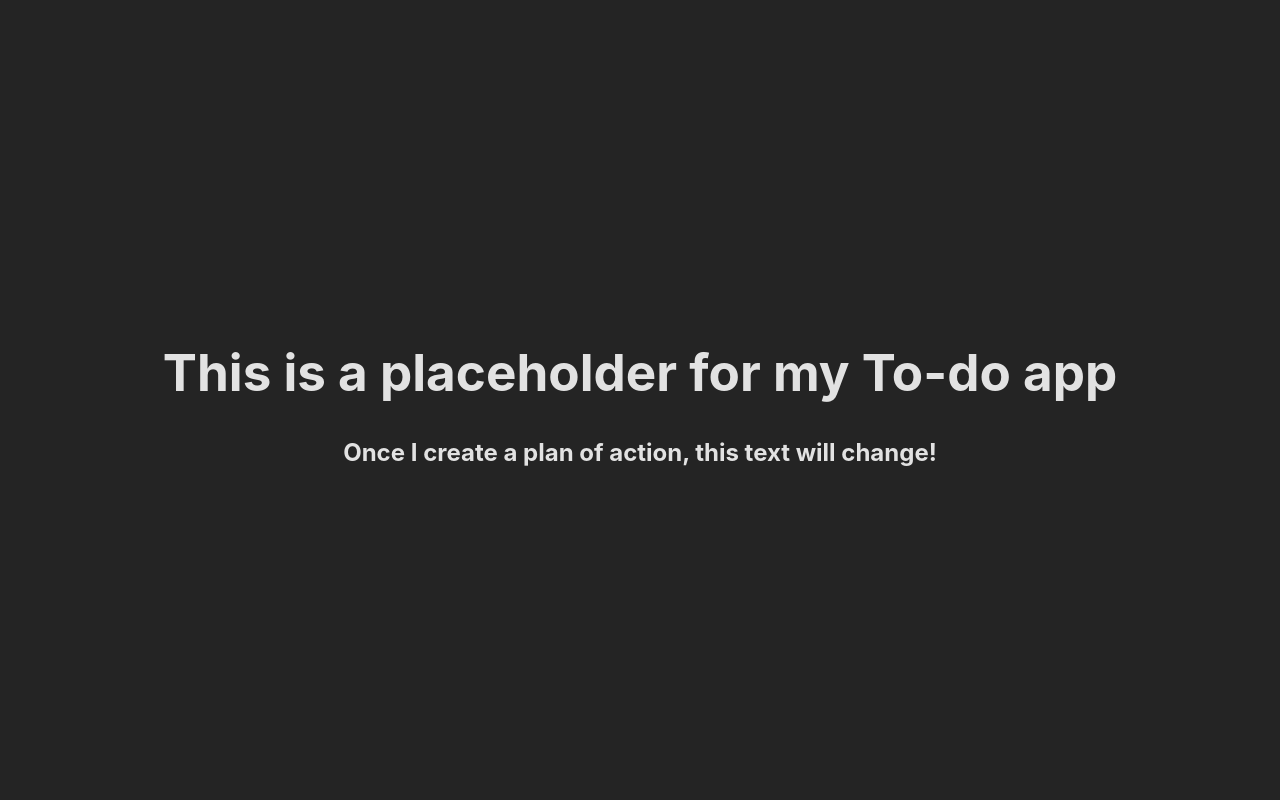
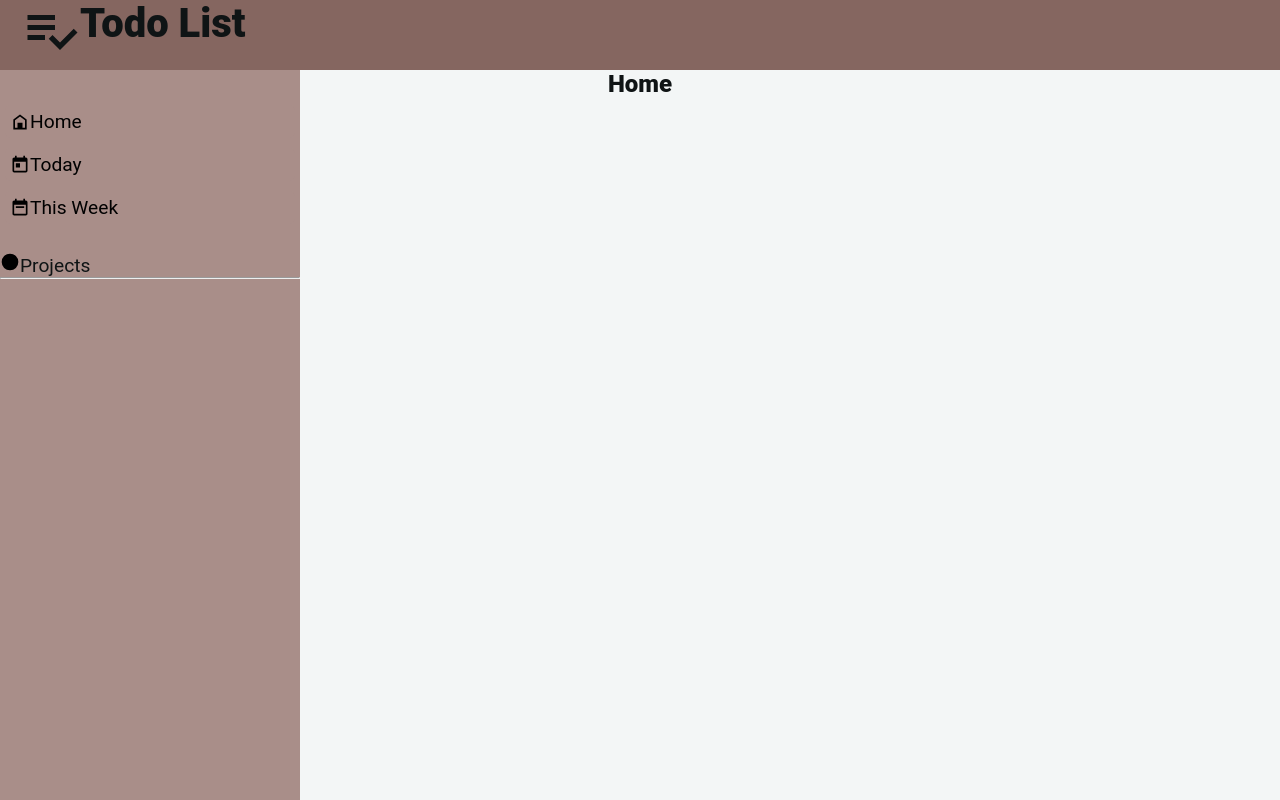
Before and after one commit to callum-laing/todo-list, a website built with Vite: page index.html in a window 1280 px wide. Built offline with nearby package versions, Linux system fonts and the light colour scheme.

Commit message:
added content and styling

```diff
--- a/index.html
+++ b/index.html
@@ -6,22 +6,57 @@
   <link rel="icon" type="image/svg+xml" href="/vite.svg" />
   <meta name="viewport" content="width=device-width, initial-scale=1.0" />
   <link rel="stylesheet" href="style.css">
+
   <title>Todo List</title>
 </head>
 
 <body>
+  <div class="container">
+    <div class="header">
+      <div class="title-container">
+        <svg class="title-svg" xmlns="http://www.w3.org/2000/svg" viewBox="0 0 24 24">
+          <title>playlist-check</title>
+          <path
+            d="M14 10H3V12H14V10M14 6H3V8H14V6M3 16H10V14H3V16M21.5 11.5L23 13L16 20L11.5 15.5L13 14L16 17L21.5 11.5Z" />
+        </svg>
+        <h1 class="title">Todo List</h1>
+      </div>
+    </div>
 
 
+    <div class="sidebar">
+      <div class="sidebar-flex">
+        <button><svg class="btn-svg" xmlns="http://www.w3.org/2000/svg" viewBox="0 0 24 24">
+            <title>home-variant-outline</title>
+            <path d="M9,13H15V19H18V10L12,5.5L6,10V19H9V13M4,21V9L12,3L20,9V21H4Z" />
+          </svg>Home</button>
 
+        <button><svg class="btn-svg" xmlns="http://www.w3.org/2000/svg" viewBox="0 0 24 24">
+            <title>calendar-today</title>
+            <path
+              d="M7,10H12V15H7M19,19H5V8H19M19,3H18V1H16V3H8V1H6V3H5C3.89,3 3,3.9 3,5V19A2,2 0 0,0 5,21H19A2,2 0 0,0 21,19V5A2,2 0 0,0 19,3Z" />
+          </svg>Today</button>
 
+        <button><svg class="btn-svg" xmlns="http://www.w3.org/2000/svg" viewBox="0 0 24 24">
+            <title>calendar-week</title>
+            <path
+              d="M6 1H8V3H16V1H18V3H19C20.11 3 21 3.9 21 5V19C21 20.11 20.11 21 19 21H5C3.89 21 3 20.1 3 19V5C3 3.89 3.89 3 5 3H6V1M5 8V19H19V8H5M7 10H17V12H7V10Z" />
+          </svg>This Week</button>
+        <br>
+        <p><svg class="btn-svg" xmlns="http://www.w3.org/2000/svg" viewBox="0 0 24 24">
+            <title>circle</title>
+            <path d="M12,2A10,10 0 0,0 2,12A10,10 0 0,0 12,22A10,10 0 0,0 22,12A10,10 0 0,0 12,2Z" />
+          </svg>Projects</p>
+        <hr>
+      </div>
+    </div>
 
-  <div id="app"></div>
+    <div class="main-content">
+      <h2>Home</h2>
+    </div>
 
-
-
-
-
-  <script type="module" src="/main.js"></script>
+  </div>
+  </div>
 </body>
 
 </html>
--- a/main.js
+++ b/main.js
@@ -1,3 +1,13 @@
-document.querySelector(
-  "#app"
-).innerHTML = `<div><h1>This is a placeholder for my To-do app</h1><h2>Once I create a plan of action, this text will change!</h2></div>`;
+// document.querySelector("#app").innerHTML = `<div id="main-wrapper">
+//     <div class="header">
+//       <h2>This is a world!</h2>
+//     </div>
+
+//     <div class="sidebar">
+//       <h2>Hello world!</h2>
+//     </div>
+
+//     <div class="content">
+//       <h2>Goodbye world!</h2>
+//     </div>
+//   </div>`;
--- a/style.css
+++ b/style.css
@@ -1,45 +1,117 @@
-:root {
-  font-family: Inter, system-ui, Avenir, Helvetica, Arial, sans-serif;
-  line-height: 1.5;
-  font-weight: 400;
-
-  color-scheme: light dark;
-  color: rgba(255, 255, 255, 0.87);
-  background-color: #242424;
-
-  font-synthesis: none;
-  text-rendering: optimizeLegibility;
-  -webkit-font-smoothing: antialiased;
-  -moz-osx-font-smoothing: grayscale;
-  -webkit-text-size-adjust: 100%;
+*,
+*::before,
+*::after {
+  box-sizing: border-box;
 }
 
-a {
-  font-weight: 500;
-  color: #646cff;
-  text-decoration: inherit;
-}
-
-a:hover {
-  color: #535bf2;
+* {
+  margin: 0;
+  padding: 0;
+  font: inherit;
 }
 
 body {
-  margin: 0;
-  display: flex;
-  place-items: center;
-  min-width: 320px;
   min-height: 100vh;
+  background-color: #F3F6F6;
+  font-family: 'Roboto', sans-serif;
+  color: #0F1415;
 }
 
-h1 {
-  font-size: 3.2em;
-  line-height: 1.1;
+h2 {
+  font-size: 1.5rem;
+  font-weight: 900;
 }
 
-#app {
-  max-width: 1280px;
-  margin: 0 auto;
-  padding: 2rem;
-  text-align: center;
+h3 {
+  font-size: 1.2rem;
+  font-weight: 600;
+  padding-bottom: 5px;
 }
+
+
+/* Content Wrapper */
+.container {
+  height: 100vh;
+  overflow: none;
+  display: grid;
+  grid-template-columns: 300px 1fr 300px;
+  grid-template-rows: 70px 1fr;
+  grid-template-areas:
+    "header header header"
+    "side main right-col";
+}
+
+
+
+/* Header Styling */
+.header {
+  grid-area: header;
+  background-color: #856660;
+}
+
+.title-container {
+  display: flex;
+  align-items: left;
+}
+
+.title {
+  font-size: 2.5rem;
+  font-weight: 900;
+}
+
+.title-svg {
+  width: 60px;
+  height: 60x;
+  fill: #0F1415;
+  margin-left: 20px;
+}
+
+
+
+/* Main Content Styling */
+.main-content {
+  display: flex;
+  justify-content: center;
+}
+
+
+
+/* Sidebar */
+.sidebar {
+  background-color: #A98E89;
+  grid-area: side;
+}
+
+.sidebar-flex {
+  display: flex;
+  justify-content: left;
+  align-items: left;
+  flex-direction: column;
+  font-size: 1.2rem;
+  font-weight: 400;
+  padding-top: 30px;
+}
+
+button {
+  display: flex;
+  align-items: center;
+  margin: 5px;
+  padding: 5px;
+  border-radius: 5px;
+  box-shadow: none;
+  border: none;
+  background-color: #A98E89;
+  text-align: left;
+}
+
+button:hover,
+button:active {
+  background-color: white;
+  cursor: pointer;
+}
+
+
+.btn-svg {
+  width: 20px;
+  height: 20px;
+}
```
Also changed, not shown: src/task.js (added, +8 -0 lines).
